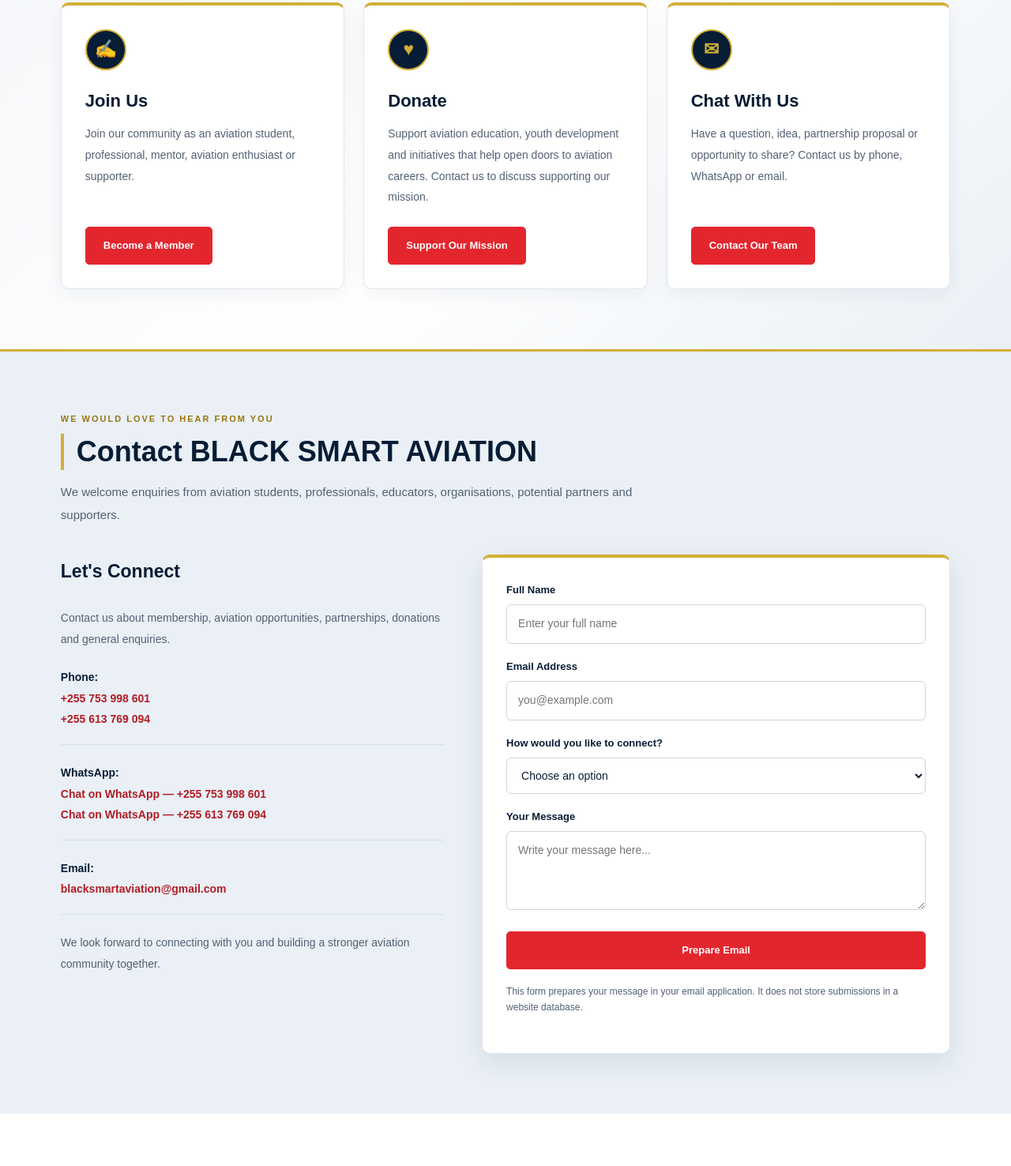
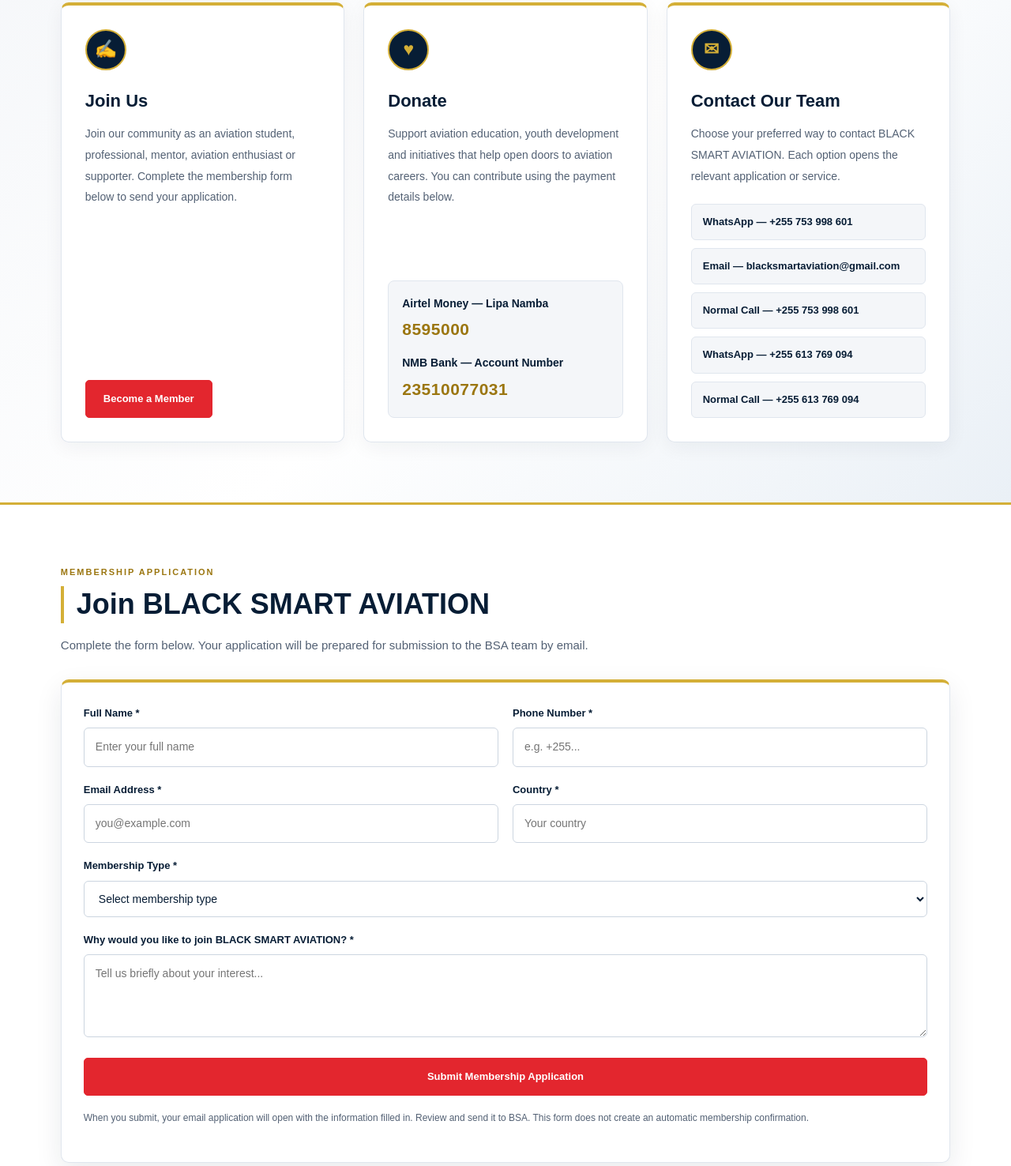
Before and after one commit to valencymapunda2018-ui/BLACK-SMART-AVIATION, a plain HTML site: page index.html in a window 1280 px wide. Shown: the part 3968-5444 px from the top of the page at 79% size. Drawn offline with Linux system fonts and the light colour scheme; a script that the page names is missing.

Commit message:
Implement membership form and update contact section
Added a membership application form and updated contact details.

```diff
--- a/index.html
+++ b/index.html
@@ -145,6 +145,21 @@ section {padding:76px 0;scroll-margin-top:20px}
 .action-card h3 {margin:0 0 10px;color:var(--navy);font-size:22px}
 .action-card p {flex-grow:1;margin:0;color:var(--text);font-size:14px;line-height:1.9}
 .action-card .button {margin-top:24px}
+.payment-list {width:100%;margin:20px 0 0;padding:17px;background:#F4F6F9;border:1px solid var(--border);border-radius:8px}
+.payment-list p {margin:0 0 13px;font-size:13px;line-height:1.7}
+.payment-list p:last-child {margin-bottom:0}
+.payment-list strong {display:block;color:var(--navy);font-size:14px}
+.payment-number {display:block;margin-top:3px;color:#9B7610;font-size:21px;font-weight:900;letter-spacing:.5px;overflow-wrap:anywhere}
+.contact-actions {display:grid;gap:10px;width:100%;margin-top:22px}
+.contact-actions a {display:block;padding:11px 14px;border:1px solid var(--border);border-radius:6px;background:#F4F6F9;color:var(--navy);font-size:13px;font-weight:800;text-decoration:none}
+.contact-actions a:hover {background:var(--navy);color:#fff}
+.join-section {background:#fff;border-top:3px solid var(--gold)}
+.join-form {display:grid;grid-template-columns:repeat(2,minmax(0,1fr));gap:18px;margin-top:28px;padding:28px;background:#fff;border:1px solid var(--border);border-top:4px solid var(--gold);border-radius:10px;box-shadow:var(--shadow)}
+.join-form label {display:block;margin-bottom:7px;color:var(--navy);font-size:13px;font-weight:800}
+.join-form input,.join-form select,.join-form textarea {width:100%;min-height:46px;padding:12px 14px;border:1px solid #CCD5E0;border-radius:6px;background:#fff;color:var(--navy);font:inherit;font-size:14px}
+.join-form textarea {min-height:105px;resize:vertical}
+.join-form .full-width,.join-form button,.join-status {grid-column:1/-1}
+.join-status {margin:0;color:var(--navy);font-size:13px;font-weight:700}
 .contact-section {background:#EAF0F6;border-top:3px solid var(--gold)}
 .contact-layout {
   display:grid;grid-template-columns:.9fr 1.1fr;align-items:start;
@@ -289,8 +304,8 @@ footer a:hover {color:var(--gold)}
   .footer-links {gap:8px 13px}
   .bsa-detail-overlay {padding:10px}
   .bsa-detail-header,.bsa-detail-content {padding:20px}
-  .study-form {grid-template-columns:1fr;padding:20px}
-  .study-form .full-width,.study-form button,.study-status {grid-column:1}
+  .study-form,.join-form {grid-template-columns:1fr;padding:20px}
+  .study-form .full-width,.study-form button,.study-status,.join-form .full-width,.join-form button,.join-status {grid-column:1}
   .study-fees {grid-template-columns:1fr}
 }
 @media(prefers-reduced-motion:reduce) {
@@ -551,25 +566,52 @@ footer a:hover {color:var(--gold)}
       <article class="action-card" id="join-us">
         <div class="action-icon">&#9997;</div>
         <h3>Join Us</h3>
-        <p>Join our community as an aviation student, professional, mentor, aviation enthusiast or supporter.</p>
-        <a class="button primary" href="#contact" data-interest="Joining the community">Become a Member</a>
+        <p>Join our community as an aviation student, professional, mentor, aviation enthusiast or supporter. Complete the membership form below to send your application.</p>
+        <a class="button primary" href="#join-form">Become a Member</a>
       </article>
       <article class="action-card" id="donate">
         <div class="action-icon">&#9829;</div>
         <h3>Donate</h3>
-        <p>Support aviation education, youth development and initiatives that help open doors to aviation careers. Contact us to discuss supporting our mission.</p>
-        <a class="button primary" href="#contact" data-interest="Donation and support">Support Our Mission</a>
+        <p>Support aviation education, youth development and initiatives that help open doors to aviation careers. You can contribute using the payment details below.</p>
+        <div class="payment-list">
+          <p><strong>Airtel Money — Lipa Namba</strong><span class="payment-number">8595000</span></p>
+          <p><strong>NMB Bank — Account Number</strong><span class="payment-number">23510077031</span></p>
+        </div>
       </article>
       <article class="action-card" id="chat-with-us">
         <div class="action-icon">&#9993;</div>
-        <h3>Chat With Us</h3>
-        <p>Have a question, idea, partnership proposal or opportunity to share? Contact us by phone, WhatsApp or email.</p>
-        <a class="button primary" href="#contact">Contact Our Team</a>
+        <h3>Contact Our Team</h3>
+        <p>Choose your preferred way to contact BLACK SMART AVIATION. Each option opens the relevant application or service.</p>
+        <div class="contact-actions">
+          <a href="https://wa.me/255753998601" target="_blank" rel="noopener noreferrer">WhatsApp — +255 753 998 601</a>
+          <a href="mailto:blacksmartaviation@gmail.com">Email — blacksmartaviation@gmail.com</a>
+          <a href="tel:+255753998601">Normal Call — +255 753 998 601</a>
+          <a href="https://wa.me/255613769094" target="_blank" rel="noopener noreferrer">WhatsApp — +255 613 769 094</a>
+          <a href="tel:+255613769094">Normal Call — +255 613 769 094</a>
+        </div>
       </article>
     </div>
   </div>
 </section>
 
+<section class="join-section" id="join-form">
+  <div class="container">
+    <span class="section-label">Membership Application</span>
+    <h2 class="section-heading">Join BLACK SMART AVIATION</h2>
+    <p class="intro">Complete the form below. Your application will be prepared for submission to the BSA team by email.</p>
+    <form class="join-form" id="joinForm">
+      <div><label for="joinFullName">Full Name *</label><input id="joinFullName" name="fullName" type="text" autocomplete="name" placeholder="Enter your full name" required></div>
+      <div><label for="joinPhone">Phone Number *</label><input id="joinPhone" name="phone" type="tel" autocomplete="tel" placeholder="e.g. +255..." required></div>
+      <div><label for="joinEmail">Email Address *</label><input id="joinEmail" name="email" type="email" autocomplete="email" placeholder="you@example.com" required></div>
+      <div><label for="joinCountry">Country *</label><input id="joinCountry" name="country" type="text" autocomplete="country-name" placeholder="Your country" required></div>
+      <div class="full-width"><label for="joinType">Membership Type *</label><select id="joinType" name="membershipType" required><option value="">Select membership type</option><option>Aviation Student</option><option>Aviation Professional</option><option>Mentor / Volunteer</option><option>Aviation Enthusiast</option><option>Supporter</option><option>Organisation / Institution</option></select></div>
+      <div class="full-width"><label for="joinReason">Why would you like to join BLACK SMART AVIATION? *</label><textarea id="joinReason" name="reason" placeholder="Tell us briefly about your interest..." required></textarea></div>
+      <button class="button primary" type="submit">Submit Membership Application</button>
+      <p class="form-note full-width">When you submit, your email application will open with the information filled in. Review and send it to BSA. This form does not create an automatic membership confirmation.</p>
+      <p class="join-status" id="joinStatus" role="status" aria-live="polite"></p>
+    </form>
+  </div>
+</section>
 <section class="contact-section" id="contact">
   <div class="container">
     <span class="section-label">We Would Love to Hear From You</span>
@@ -1130,6 +1172,27 @@ document.querySelectorAll("[data-travel-service]").forEach(function(button) {
 });
 
 
+/* JOIN US MEMBERSHIP FORM */
+const joinForm = document.getElementById("joinForm");
+const joinStatus = document.getElementById("joinStatus");
+joinForm.addEventListener("submit",function(event) {
+  event.preventDefault();
+  if (!joinForm.reportValidity()) return;
+  const fullName = document.getElementById("joinFullName").value.trim();
+  const phone = document.getElementById("joinPhone").value.trim();
+  const email = document.getElementById("joinEmail").value.trim();
+  const country = document.getElementById("joinCountry").value.trim();
+  const membershipType = document.getElementById("joinType").value;
+  const reason = document.getElementById("joinReason").value.trim();
+  const subject = "BLACK SMART AVIATION - Membership Application";
+  const body = "Membership Application\n\nFull Name: " + fullName +
+    "\nPhone: " + phone + "\nEmail: " + email + "\nCountry: " + country +
+    "\nMembership Type: " + membershipType + "\n\nReason for joining:\n" + reason;
+  const mailto = "mailto:blacksmartaviation@gmail.com?subject=" + encodeURIComponent(subject) + "&body=" + encodeURIComponent(body);
+  joinStatus.textContent = "Opening your email application. Please review and send your membership application.";
+  window.location.href = mailto;
+});
+
 /* CONTACT FORM */
 const contactForm = document.getElementById("contactForm");
 const formStatus = document.getElementById("formStatus");
```
